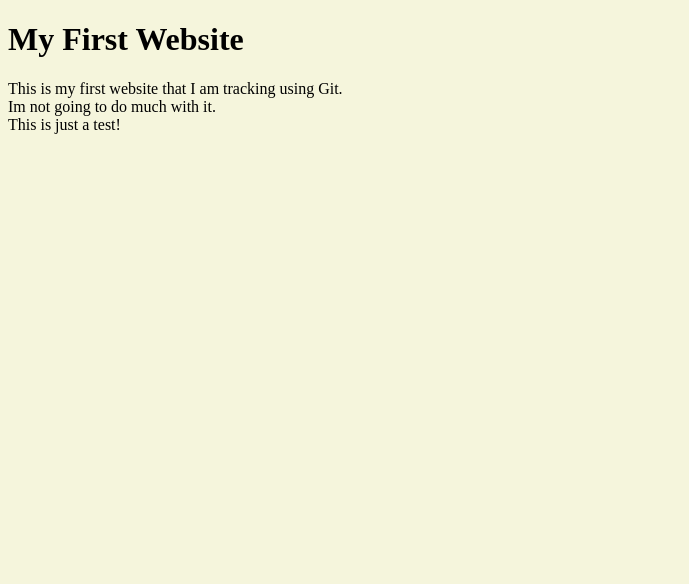
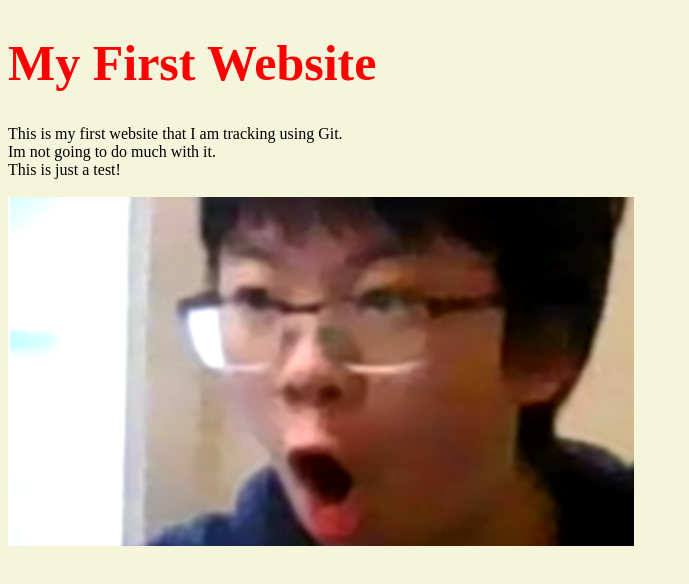
Before and after one commit to rsagunn/first-website, a plain HTML site: page index.html in a window 1280 px wide. Shown: the whole page, without its empty margins (0-689 px from the left). Drawn offline with Linux system fonts and the light colour scheme.

Commit message:
Added shawn situ image into website
Imported png into vss and then coded to show on website.

```diff
--- a/index.html
+++ b/index.html
@@ -10,6 +10,7 @@
     <h1>My First Website</h1>
     This is my first website that I am tracking using Git.<br>
     Im not going to do much with it.<br>
-    This is just a test!
+    This is just a test! <br><br>
+    <img src="ss.png" alt="idk">
 </body>
 </html>
--- a/style.css
+++ b/style.css
@@ -3,6 +3,6 @@ html,body {
 }
 
 h1 {
-    color:red
+    color:red;
     font-size: 50px;
 }
```
Also changed, not shown: ss.png (added).
